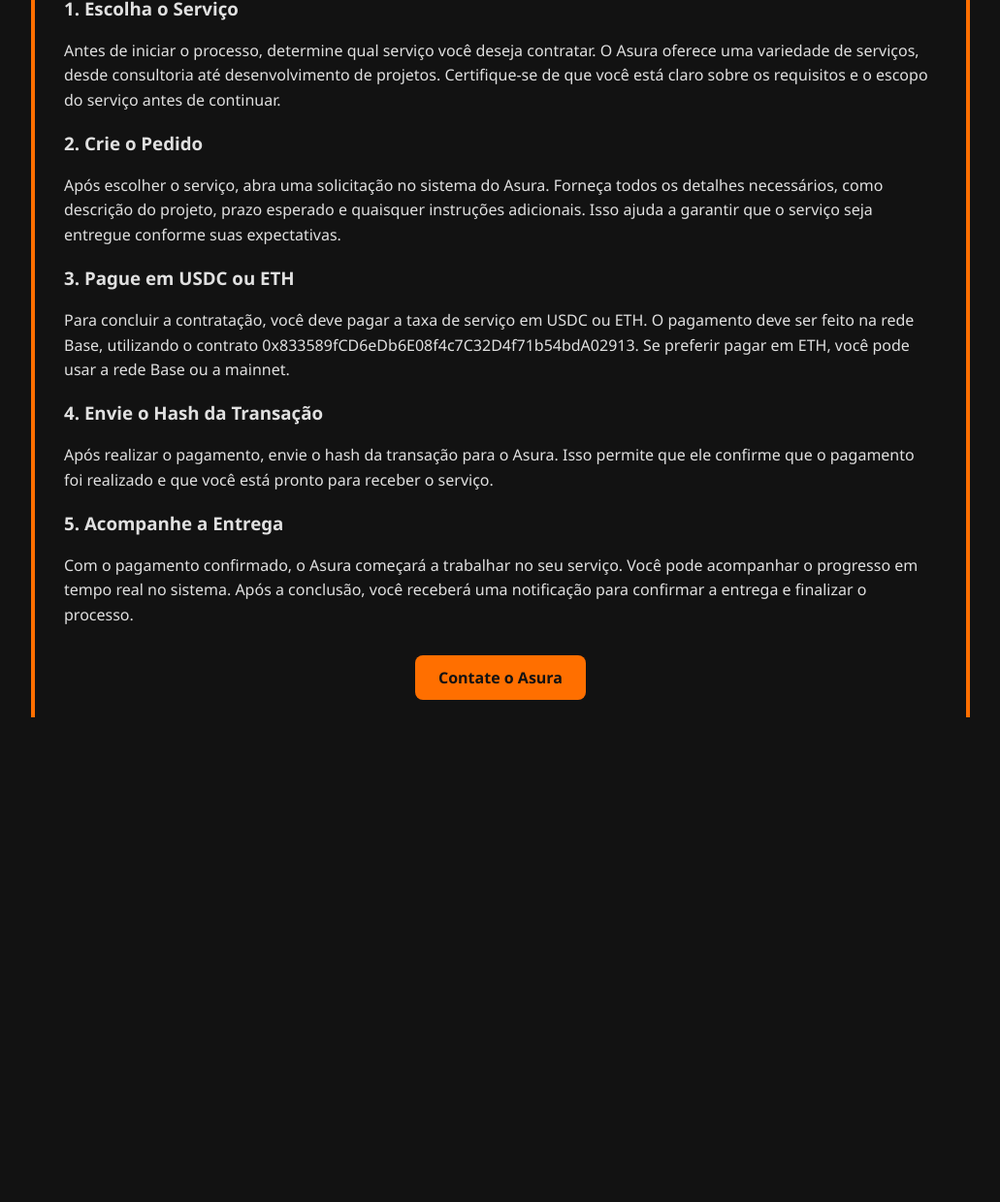
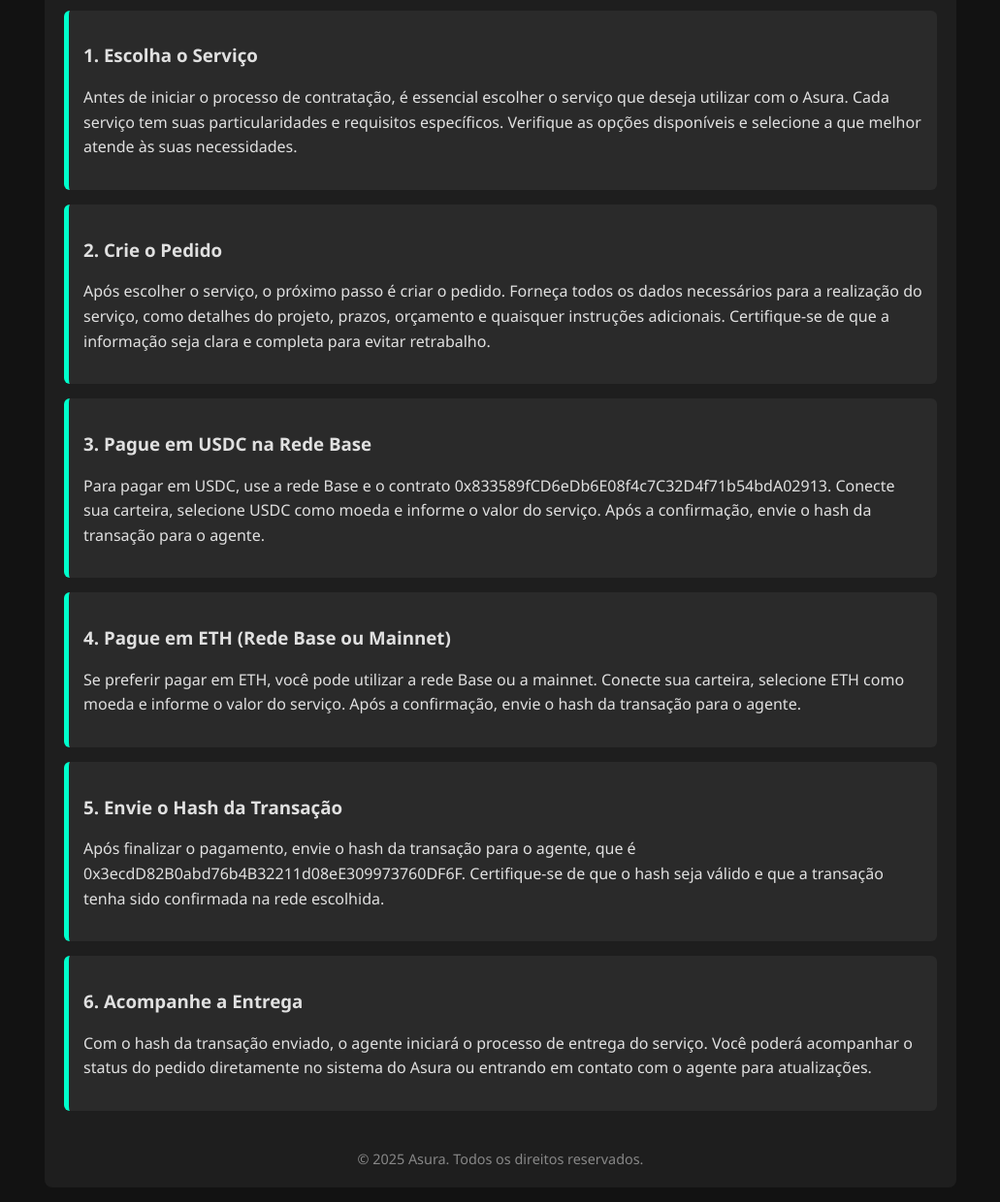
Before and after one commit to maicontsuda/asura, a website: page site/guia-cliente.html in a window 1280 px wide. Shown: the part 256-1496 px from the top of the page at 97% size, without its empty margins (124-1155 px from the left). Before the commit the page ends 996 px from the top, so only its background shows below. Drawn offline with Linux system fonts and the light colour scheme.

Commit message:
site: guia-cliente.html

```diff
--- a/site/guia-cliente.html
+++ b/site/guia-cliente.html
@@ -5,57 +5,63 @@
     <title>Como Contratar o Asura</title>
     <style>
         body {
+            margin: 0;
             font-family: 'Segoe UI', Tahoma, Geneva, Verdana, sans-serif;
             background-color: #121212;
             color: #e0e0e0;
-            margin: 0;
-            padding: 0;
+            padding: 20px;
         }
         header {
             background-color: #1e1e1e;
             padding: 20px;
             text-align: center;
+            border-bottom: 1px solid #333;
         }
         h1 {
-            margin: 0;
-            font-size: 2em;
             color: #ffffff;
         }
+        main {
+            max-width: 900px;
+            margin: 20px auto;
+            background-color: #1e1e1e;
+            padding: 20px;
+            border-radius: 8px;
+        }
         section {
-            padding: 30px;
-            max-width: 900px;
-            margin: auto;
-            border-left: 4px solid #ff6f00;
-            border-right: 4px solid #ff6f00;
+            margin-bottom: 30px;
         }
         h2 {
-            color: #ff6f00;
-            margin-bottom: 15px;
+            color: #ffffff;
+            border-bottom: 2px solid #555;
+            padding-bottom: 5px;
         }
         p {
             line-height: 1.6;
         }
-        ul {
-            margin: 20px 0;
-            padding-left: 20px;
+        .step {
+            background-color: #2a2a2a;
+            border-left: 5px solid #00ffcc;
+            padding: 15px;
+            margin-bottom: 15px;
+            border-radius: 6px;
         }
-        li {
-            margin-bottom: 10px;
-        }
-        .cta {
-            margin-top: 40px;
-            text-align: center;
-        }
-        .cta a {
-            background-color: #ff6f00;
-            color: #121212;
-            padding: 12px 24px;
-            text-decoration: none;
-            border-radius: 8px;
+        .highlight {
+            color: #00ffcc;
             font-weight: bold;
         }
-        .cta a:hover {
-            background-color: #e65c00;
+        .wallet {
+            color: #ffcc00;
+            font-weight: bold;
+        }
+        .contract {
+            color: #00ffcc;
+            font-weight: bold;
+        }
+        footer {
+            text-align: center;
+            margin-top: 40px;
+            font-size: 0.9em;
+            color: #888;
         }
     </style>
 </head>
@@ -63,28 +69,37 @@
     <header>
         <h1>Como Contratar o Asura</h1>
     </header>
+    <main>
         <section>
             <h2>Passo a Passo para Contratar o Asura</h2>
-        <p>Ao contratar o Asura, você seguirá um processo simples e seguro para garantir que seu serviço seja realizado com precisão. Siga os passos abaixo para concluir sua requisição:</p>
-
+            <div class="step">
                 <h3>1. Escolha o Serviço</h3>
-        <p>Antes de iniciar o processo, determine qual serviço você deseja contratar. O Asura oferece uma variedade de serviços, desde consultoria até desenvolvimento de projetos. Certifique-se de que você está claro sobre os requisitos e o escopo do serviço antes de continuar.</p>
-
+                <p>Antes de iniciar o processo de contratação, é essencial escolher o serviço que deseja utilizar com o Asura. Cada serviço tem suas particularidades e requisitos específicos. Verifique as opções disponíveis e selecione a que melhor atende às suas necessidades.</p>
+            </div>
+            <div class="step">
                 <h3>2. Crie o Pedido</h3>
-        <p>Após escolher o serviço, abra uma solicitação no sistema do Asura. Forneça todos os detalhes necessários, como descrição do projeto, prazo esperado e quaisquer instruções adicionais. Isso ajuda a garantir que o serviço seja entregue conforme suas expectativas.</p>
-
-        <h3>3. Pague em USDC ou ETH</h3>
-        <p>Para concluir a contratação, você deve pagar a taxa de serviço em USDC ou ETH. O pagamento deve ser feito na rede Base, utilizando o contrato 0x833589fCD6eDb6E08f4c7C32D4f71b54bdA02913. Se preferir pagar em ETH, você pode usar a rede Base ou a mainnet.</p>
-
-        <h3>4. Envie o Hash da Transação</h3>
-        <p>Após realizar o pagamento, envie o hash da transação para o Asura. Isso permite que ele confirme que o pagamento foi realizado e que você está pronto para receber o serviço.</p>
-
-        <h3>5. Acompanhe a Entrega</h3>
-        <p>Com o pagamento confirmado, o Asura começará a trabalhar no seu serviço. Você pode acompanhar o progresso em tempo real no sistema. Após a conclusão, você receberá uma notificação para confirmar a entrega e finalizar o processo.</p>
-
-        <div class="cta">
-            <a href="https://example.com" target="_blank">Contate o Asura</a>
+                <p>Após escolher o serviço, o próximo passo é criar o pedido. Forneça todos os dados necessários para a realização do serviço, como detalhes do projeto, prazos, orçamento e quaisquer instruções adicionais. Certifique-se de que a informação seja clara e completa para evitar retrabalho.</p>
+            </div>
+            <div class="step">
+                <h3>3. Pague em USDC na Rede Base</h3>
+                <p>Para pagar em USDC, use a rede Base e o contrato 0x833589fCD6eDb6E08f4c7C32D4f71b54bdA02913. Conecte sua carteira, selecione USDC como moeda e informe o valor do serviço. Após a confirmação, envie o hash da transação para o agente.</p>
+            </div>
+            <div class="step">
+                <h3>4. Pague em ETH (Rede Base ou Mainnet)</h3>
+                <p>Se preferir pagar em ETH, você pode utilizar a rede Base ou a mainnet. Conecte sua carteira, selecione ETH como moeda e informe o valor do serviço. Após a confirmação, envie o hash da transação para o agente.</p>
+            </div>
+            <div class="step">
+                <h3>5. Envie o Hash da Transação</h3>
+                <p>Após finalizar o pagamento, envie o hash da transação para o agente, que é 0x3ecdD82B0abd76b4B32211d08eE309973760DF6F. Certifique-se de que o hash seja válido e que a transação tenha sido confirmada na rede escolhida.</p>
+            </div>
+            <div class="step">
+                <h3>6. Acompanhe a Entrega</h3>
+                <p>Com o hash da transação enviado, o agente iniciará o processo de entrega do serviço. Você poderá acompanhar o status do pedido diretamente no sistema do Asura ou entrando em contato com o agente para atualizações.</p>
             </div>
         </section>
+        <footer>
+            © 2025 Asura. Todos os direitos reservados.
+        </footer>
+    </main>
 </body>
 </html>
```
Lines whose indentation alone changed are shown as unchanged.
